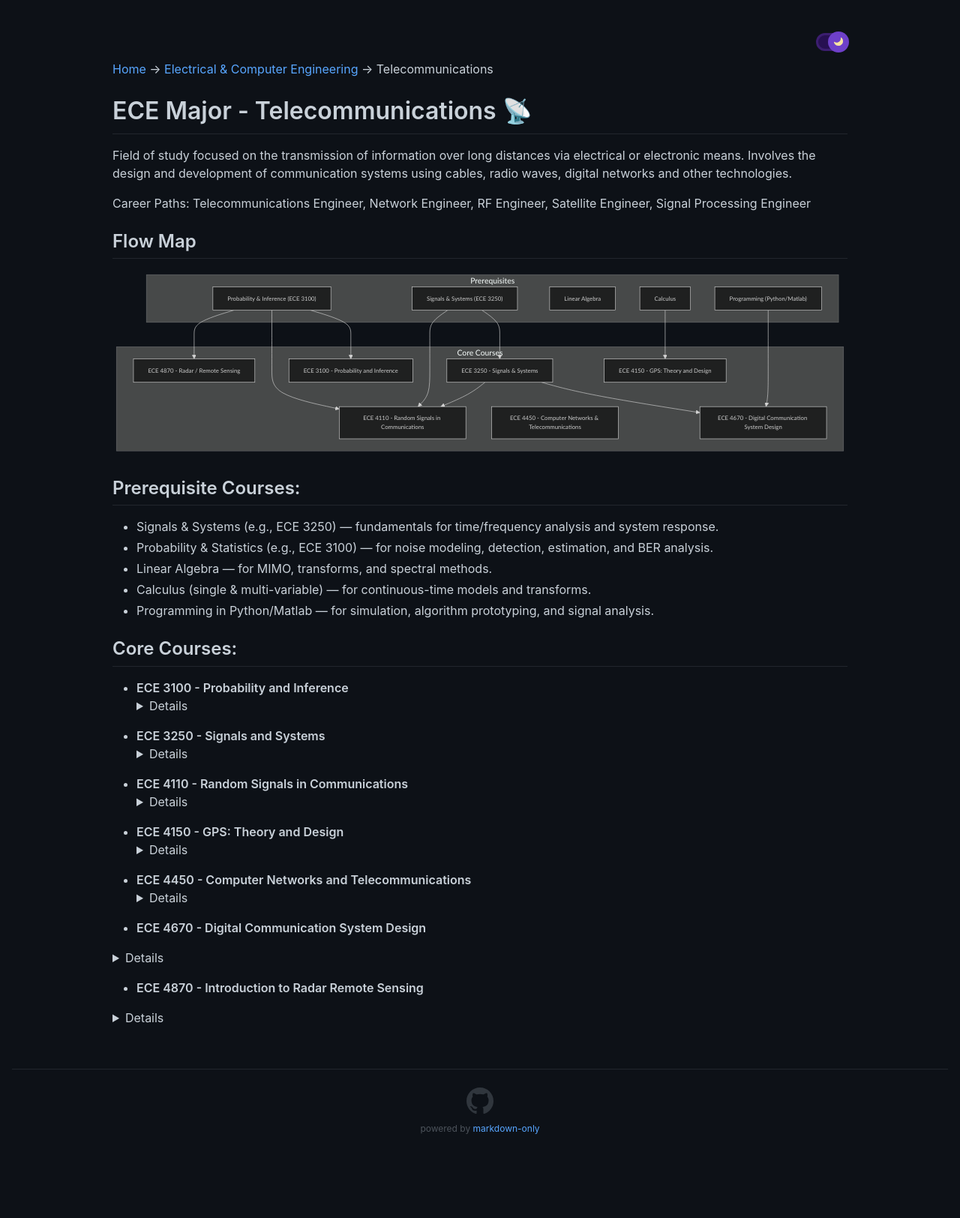
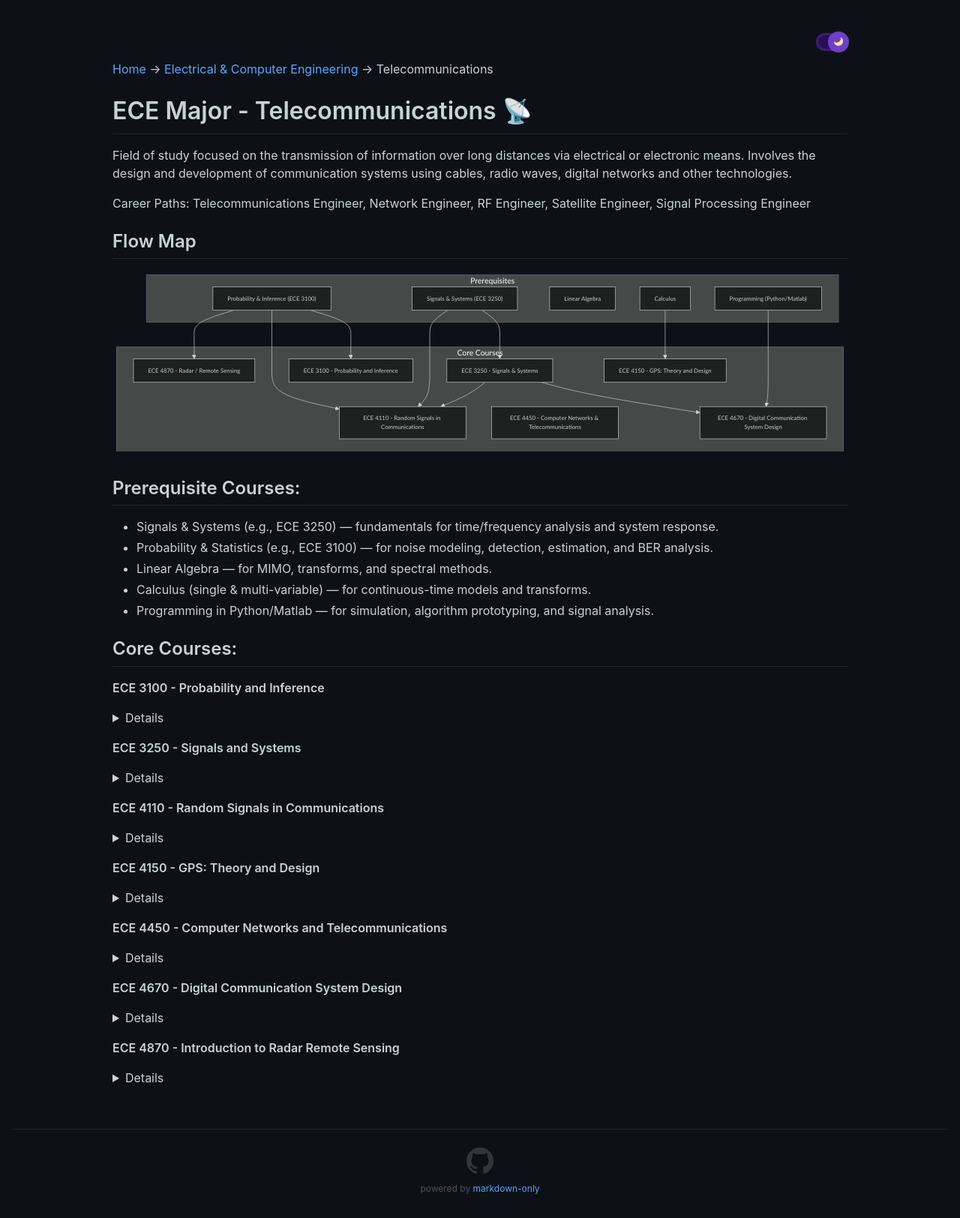
Before and after one commit to jmyphn/engineering-wiki, a Jekyll site: the page built from ecetelecom.md, in a window 1280 px wide. Shown: the whole page at 75% size. Built offline with Jekyll 4.4.1, drawn with Linux system fonts in a browser that asks for light colours; before the commit the page ends 1544 px from its top, so only the background shows below that.

```diff
--- a/ecetelecom.md
+++ b/ecetelecom.md
@@ -51,7 +51,7 @@ flowchart TD
 - Programming in Python/Matlab — for simulation, algorithm prototyping, and signal analysis.
 
 ## Core Courses:
-- **ECE 3100 - Probability and Inference**
+**ECE 3100 - Probability and Inference**
   <details>
   <summary>Details</summary>
 
@@ -62,7 +62,7 @@ flowchart TD
 
   </details>
 
-- **ECE 3250 - Signals and Systems**
+**ECE 3250 - Signals and Systems**
   <details>
   <summary>Details</summary>
 
@@ -73,7 +73,7 @@ flowchart TD
 
   </details>
 
-- **ECE 4110 - Random Signals in Communications**
+**ECE 4110 - Random Signals in Communications**
   <details>
   <summary>Details</summary>
 
@@ -84,7 +84,7 @@ flowchart TD
 
   </details>
 
-- **ECE 4150 - GPS: Theory and Design**
+**ECE 4150 - GPS: Theory and Design**
   <details>
   <summary>Details</summary>
 
@@ -95,7 +95,7 @@ flowchart TD
 
   </details>
 
-- **ECE 4450 - Computer Networks and Telecommunications**
+**ECE 4450 - Computer Networks and Telecommunications**
   <details>
   <summary>Details</summary>
 
@@ -106,7 +106,7 @@ flowchart TD
 
   </details>
 
-- **ECE 4670 - Digital Communication System Design**
+**ECE 4670 - Digital Communication System Design**
 <div>
     <details>
     <summary>Details</summary>
@@ -119,7 +119,7 @@ flowchart TD
     </details>
 </div>
 
-- **ECE 4870 - Introduction to Radar Remote Sensing**
+**ECE 4870 - Introduction to Radar Remote Sensing**
 <div>
     <details>
     <summary>Details</summary>
```
